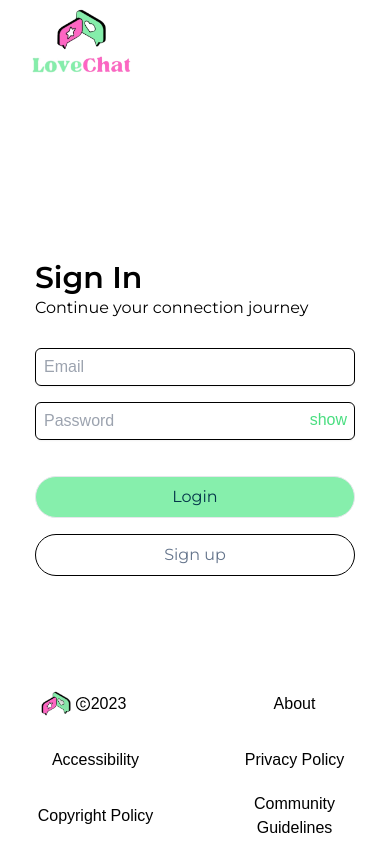
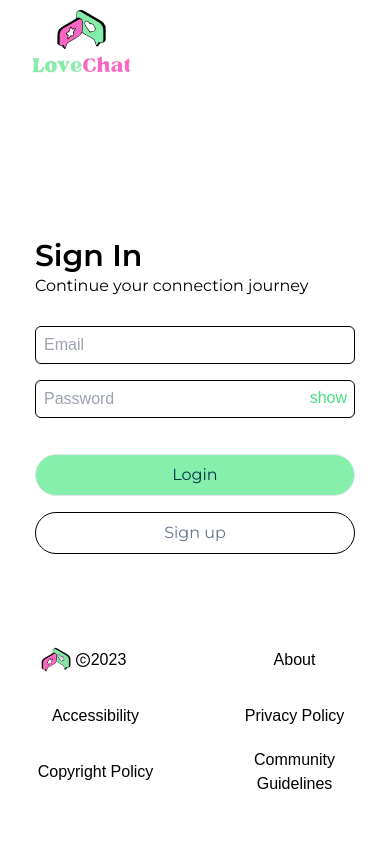
Before and after one commit to asianchun/LoveChat, a React (Vite) app in the folder frontend/: page /login in a window 390 px wide. Built offline with nearby package versions, Linux system fonts and the light colour scheme; no server answers; a web font is replaced by a local one.

Commit message:
mobile resp 90% done

```diff
--- a/frontend/src/App.jsx
+++ b/frontend/src/App.jsx
@@ -12,7 +12,7 @@ import Footer from "./components/Footer"
 const App = () => {
   return (
     <AuthProvider>
-      <main className="relative">
+      <main className="relative min-h-[775px] max-h-[800px] h-screen w-screen min-w-[375px]">
         <TopBar />
         <Routes>
           <Route element={<PrivateRoute />}>
--- a/frontend/src/index.css
+++ b/frontend/src/index.css
@@ -37,6 +37,6 @@
   }
 
   .main-container {
-    @apply flex flex-col items-center justify-center h-screen w-screen;
+    @apply flex flex-col items-center justify-center h-full w-full overflow-auto;
   }
 }
```
